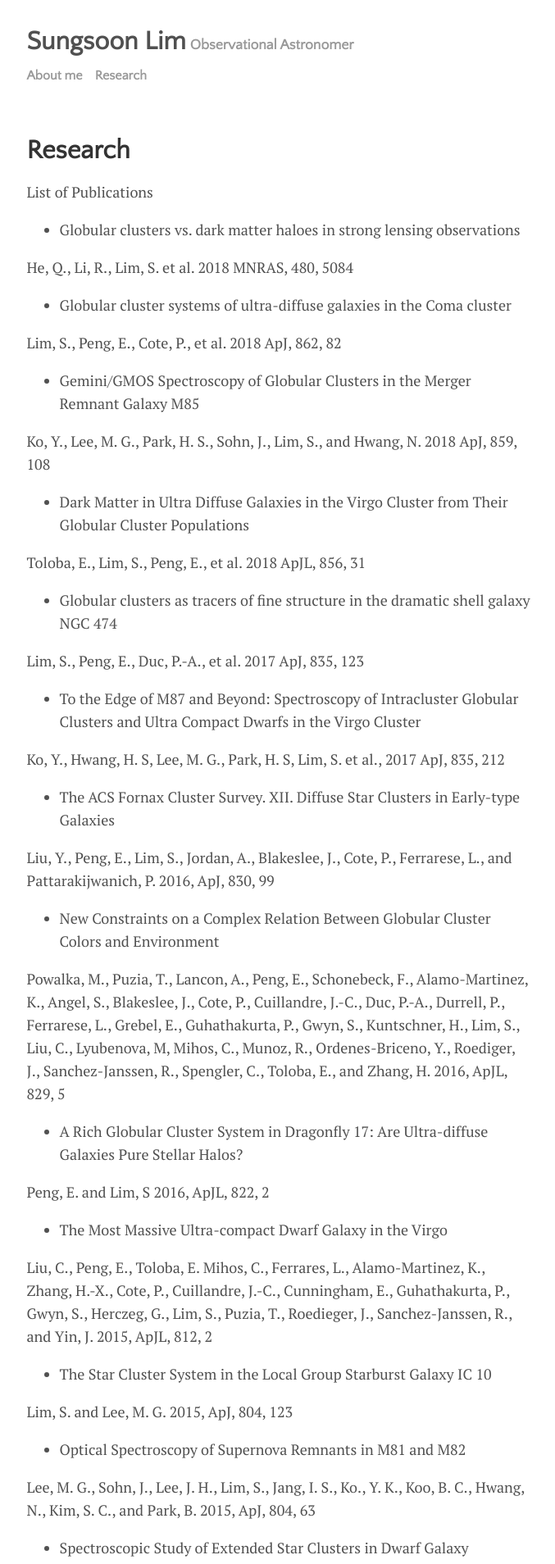
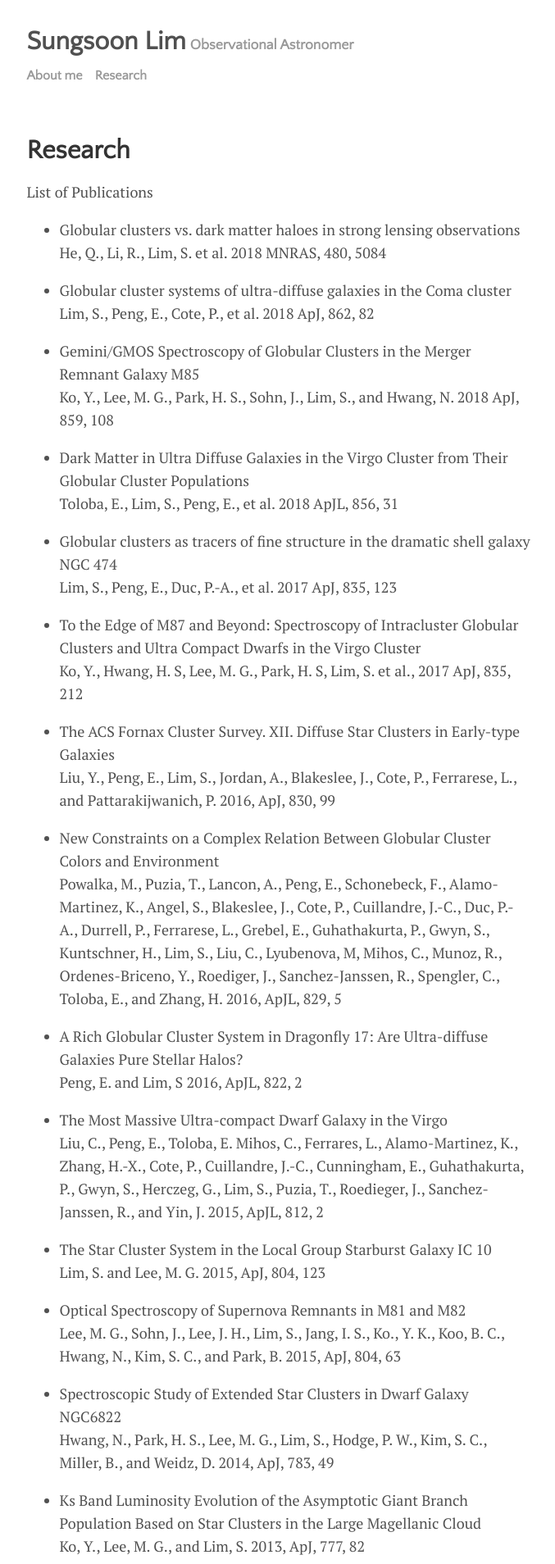
Before and after one commit to astroslim/astroslim.github.io, a Jekyll site: the page built from menu/research.md, in a window 1280 px wide. Shown: the top 1908 px of the page at 82% size, without its empty margins (300-977 px from the left). Built offline with Jekyll 4.4.1, drawn with Linux system fonts in a browser that asks for light colours.

Commit message:
Update research.md

```diff
--- a/menu/research.md
+++ b/menu/research.md
@@ -5,103 +5,91 @@ title: Research
 List of Publications
 
 
-- Globular clusters vs. dark matter haloes in strong lensing observations
-
+- Globular clusters vs. dark matter haloes in strong lensing observations \
 He, Q., Li, R., Lim, S. et al.
 2018 MNRAS, 480, 5084
 
 
-- Globular cluster systems of ultra-diffuse galaxies in the Coma cluster
-
+- Globular cluster systems of ultra-diffuse galaxies in the Coma cluster \
 Lim, S., Peng, E., Cote, P., et al.
 2018 ApJ, 862, 82
 
 
-- Gemini/GMOS Spectroscopy of Globular Clusters in the Merger Remnant Galaxy M85
-
+- Gemini/GMOS Spectroscopy of Globular Clusters in the Merger Remnant Galaxy M85 \
 Ko, Y., Lee, M. G., Park, H. S., Sohn, J., Lim, S., and Hwang, N.
 2018 ApJ, 859, 108
 
 
-- Dark Matter in Ultra Diffuse Galaxies in the Virgo Cluster from Their Globular Cluster Populations
-
+- Dark Matter in Ultra Diffuse Galaxies in the Virgo Cluster from Their Globular Cluster Populations \
 Toloba, E., Lim, S., Peng, E., et al.
 2018 ApJL, 856, 31
 
 
-- Globular clusters as tracers of fine structure in the dramatic shell galaxy NGC 474
-
+- Globular clusters as tracers of fine structure in the dramatic shell galaxy NGC 474 \
 Lim, S., Peng, E., Duc, P.-A., et al.
 2017 ApJ, 835, 123
 
-- To the Edge of M87 and Beyond: Spectroscopy of Intracluster Globular Clusters and Ultra Compact Dwarfs in the Virgo Cluster
 
+- To the Edge of M87 and Beyond: Spectroscopy of Intracluster Globular Clusters and Ultra Compact Dwarfs in the Virgo Cluster \
 Ko, Y., Hwang, H. S, Lee, M. G., Park, H. S, Lim, S. et al.,
 2017 ApJ, 835, 212
 
-- The ACS Fornax Cluster Survey. XII. Diffuse Star Clusters in Early-type Galaxies
 
+- The ACS Fornax Cluster Survey. XII. Diffuse Star Clusters in Early-type Galaxies \
 Liu, Y., Peng, E., Lim, S., Jordan, A., Blakeslee, J., Cote, P., Ferrarese, L., and Pattarakijwanich, P.
 2016, ApJ, 830, 99
 
-- New Constraints on a Complex Relation Between Globular Cluster Colors and Environment
 
+- New Constraints on a Complex Relation Between Globular Cluster Colors and Environment \
 Powalka, M., Puzia, T., Lancon, A., Peng, E., Schonebeck, F., Alamo-Martinez, K., Angel, S., Blakeslee, J., Cote, P., Cuillandre, J.-C., Duc, P.-A., Durrell, P., Ferrarese, L., Grebel, E., Guhathakurta, P., Gwyn, S., Kuntschner, H., Lim, S., Liu, C.,  Lyubenova, M, Mihos, C., Munoz, R., Ordenes-Briceno, Y., Roediger, J., Sanchez-Janssen, R., Spengler, C., Toloba, E., and Zhang, H.
 2016, ApJL, 829, 5
 
-- A Rich Globular Cluster System in Dragonfly 17: Are Ultra-diffuse Galaxies Pure Stellar Halos?
 
+- A Rich Globular Cluster System in Dragonfly 17: Are Ultra-diffuse Galaxies Pure Stellar Halos? \
 Peng, E. and Lim, S
 2016, ApJL, 822, 2
 
-- The Most Massive Ultra-compact Dwarf Galaxy in the Virgo
 
+- The Most Massive Ultra-compact Dwarf Galaxy in the Virgo \
 Liu, C., Peng, E., Toloba, E. Mihos, C., Ferrares, L., Alamo-Martinez, K., Zhang, H.-X., Cote, P., Cuillandre, J.-C., Cunningham, E., Guhathakurta, P., Gwyn, S., Herczeg, G., Lim, S., Puzia, T., Roedieger, J., Sanchez-Janssen, R., and Yin, J.
 2015, ApJL, 812, 2
 
-- The Star Cluster System in the Local Group Starburst Galaxy IC 10
 
+- The Star Cluster System in the Local Group Starburst Galaxy IC 10 \
 Lim, S. and Lee, M. G.
 2015, ApJ, 804, 123
 
 
-- Optical Spectroscopy of Supernova Remnants in M81 and M82
-
+- Optical Spectroscopy of Supernova Remnants in M81 and M82 \
 Lee, M. G., Sohn, J., Lee, J. H., Lim, S., Jang, I. S., Ko., Y. K., Koo, B. C., Hwang, N., Kim, S. C., and Park, B.
 2015, ApJ, 804, 63
 
 
-- Spectroscopic Study of Extended Star Clusters in Dwarf Galaxy NGC6822
-
+- Spectroscopic Study of Extended Star Clusters in Dwarf Galaxy NGC6822 \
 Hwang, N., Park, H. S., Lee, M. G., Lim, S., Hodge, P. W., Kim, S. C., Miller, B., and Weidz, D.
 2014, ApJ, 783, 49
 
 
-- Ks Band Luminosity Evolution of the Asymptotic Giant Branch Population Based on Star Clusters in the Large Magellanic Cloud
-
+- Ks Band Luminosity Evolution of the Asymptotic Giant Branch Population Based on Star Clusters in the Large Magellanic Cloud \
 Ko, Y., Lee, M. G., and Lim, S.
 2013, ApJ, 777, 82
 
 
-- The Star Cluster System in the Nearby Starburst Galaxy M82
-
+- The Star Cluster System in the Nearby Starburst Galaxy M82 \
 Lim, S., Hwang, N., and Lee, M. G.
 2013, ApJ, 766, 20
 
 
-- Discovery of the Most Isolated Globular Clusters in the Local Universe
-
+- Discovery of the Most Isolated Globular Clusters in the Local Universe \
 Jang, I. S., Lim, S., Park, H. S., and Lee, M. G.
 2012, ApJ, 751, 19
 
 
-- Merging Galaxy Cluster A2255 in Mid-infrared
-
+- Merging Galaxy Cluster A2255 in Mid-infrared \
 Shim, H. J., Im, M., Lee, H. M., Lee, M. G., Kim, S. J., Hwang, H. S., Hwang, N., Lee, J. C., Lim, S., Matuhara, H., Seo, H., Wada, T., and Goto, T.
 2011, ApJ, 727, 14
 
 
-- The Mid-infrared View of Red Sequence Galaxies in Abell 2218 with Akari
-
+- The Mid-infrared View of Red Sequence Galaxies in Abell 2218 with Akari \
 Ko, J., Im, M., Lee, H. M., Lee, M. G., Hopwood, R. H., Serjeant, S. ,Smail, I, Hwang, G. S., Hwang, N., Shim, H., Kim, S, Lee, J. C., Lim, S., Seo, H., Goto, T., Hananmi, H., Matuhara, H., Takagi, T. and Wada, T.
 2009, ApJ, 695, 198
```
